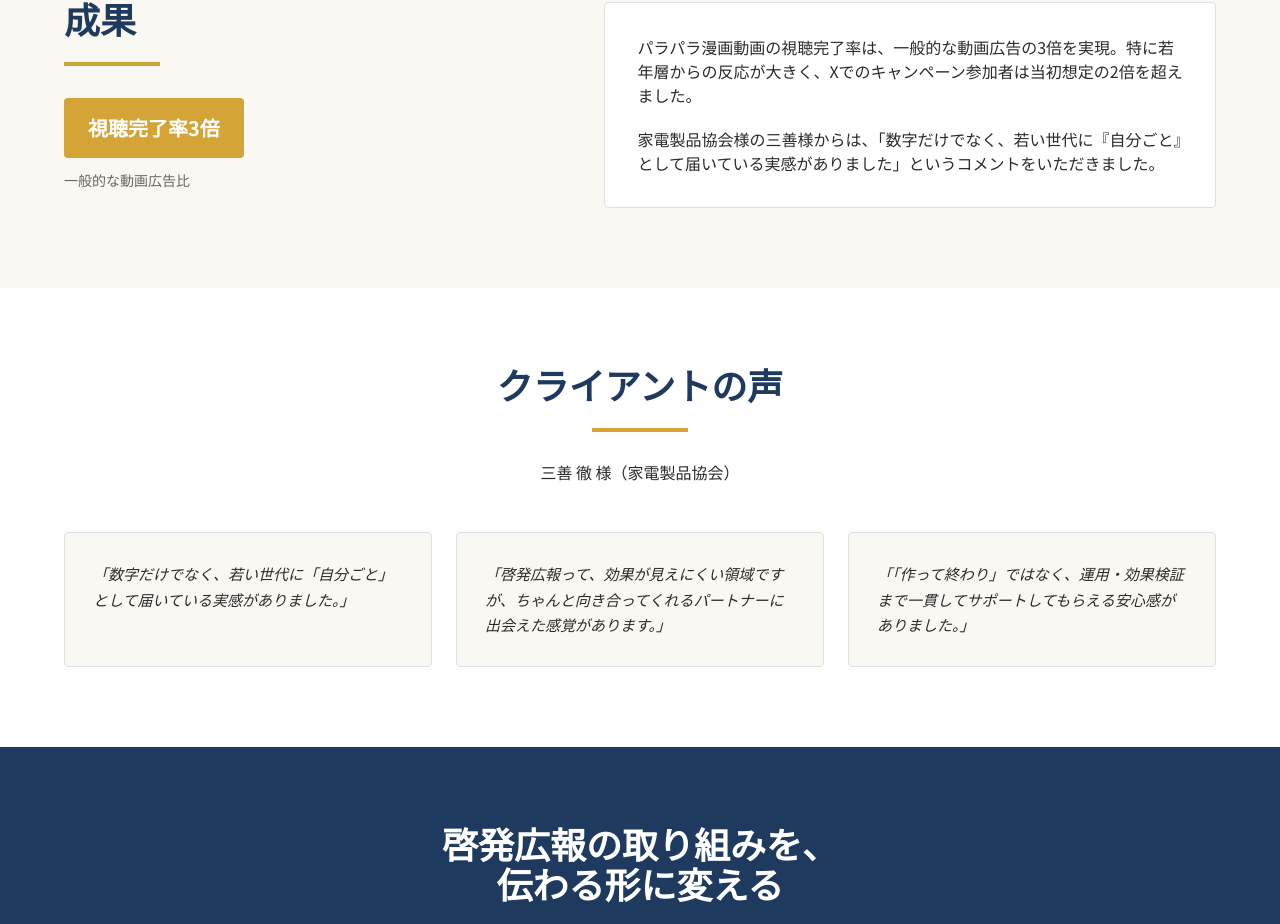
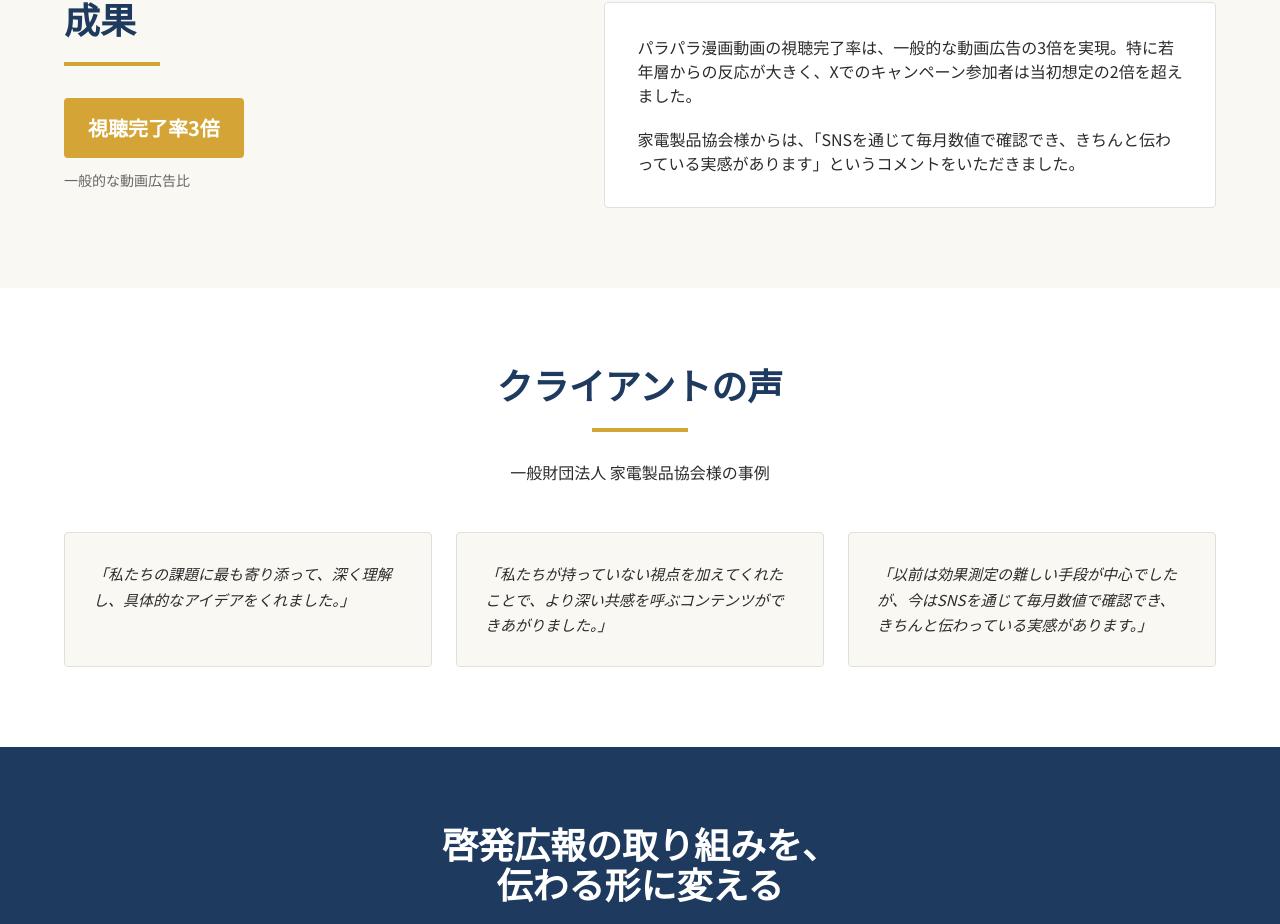
Before and after one commit to k-murakami-svg/keihatsu-koho-lab, a Next.js app: page /case/kaden-seihin-kyokai in a window 1280 px wide. Shown: the part 2234-3158 px from the top of the page. Built offline with nearby package versions, Linux system fonts and the light colour scheme.

Commit message:
Update case navigation and client voice

```diff
--- a/src/app/case/kaden-seihin-kyokai/page.tsx
+++ b/src/app/case/kaden-seihin-kyokai/page.tsx
@@ -42,9 +42,9 @@ const approach = [
 ]
 
 const comments = [
-  '数字だけでなく、若い世代に「自分ごと」として届いている実感がありました。',
-  '啓発広報って、効果が見えにくい領域ですが、ちゃんと向き合ってくれるパートナーに出会えた感覚があります。',
-  '「作って終わり」ではなく、運用・効果検証まで一貫してサポートしてもらえる安心感がありました。',
+  '私たちの課題に最も寄り添って、深く理解し、具体的なアイデアをくれました。',
+  '私たちが持っていない視点を加えてくれたことで、より深い共感を呼ぶコンテンツができあがりました。',
+  '以前は効果測定の難しい手段が中心でしたが、今はSNSを通じて毎月数値で確認でき、きちんと伝わっている実感があります。',
 ]
 
 export default function KadenSeihinKyokaiCasePage() {
@@ -191,7 +191,7 @@ export default function KadenSeihinKyokaiCasePage() {
                   パラパラ漫画動画の視聴完了率は、一般的な動画広告の3倍を実現。特に若年層からの反応が大きく、Xでのキャンペーン参加者は当初想定の2倍を超えました。
                 </p>
                 <p>
-                  家電製品協会様の三善様からは、「数字だけでなく、若い世代に『自分ごと』として届いている実感がありました」というコメントをいただきました。
+                  家電製品協会様からは、「SNSを通じて毎月数値で確認でき、きちんと伝わっている実感があります」というコメントをいただきました。
                 </p>
               </div>
             </div>
@@ -201,7 +201,7 @@ export default function KadenSeihinKyokaiCasePage() {
 
       <section className="bg-white py-[60px] md:py-20">
         <Container>
-          <SectionHeading title="クライアントの声" lead="三善 徹 様（家電製品協会）" />
+          <SectionHeading title="クライアントの声" lead="一般財団法人 家電製品協会様の事例" />
           <div className="mt-12 grid gap-6 md:grid-cols-3">
             {comments.map((comment) => (
               <blockquote
--- a/src/components/Footer.tsx
+++ b/src/components/Footer.tsx
@@ -3,7 +3,7 @@ import { Container } from '@/components/Container'
 
 const links = [
   { href: '/service/', label: 'サービス' },
-  { href: '/case/', label: '事例' },
+  { href: '/case/kaden-seihin-kyokai/', label: '事例' },
   { href: '/knowledge/', label: 'ナレッジ' },
   { href: '/about/', label: '会社情報' },
   { href: '/contact/', label: 'お問い合わせ' },
--- a/src/components/Header.tsx
+++ b/src/components/Header.tsx
@@ -4,7 +4,7 @@ import { Container } from '@/components/Container'
 
 const navItems = [
   { href: '/service/', label: 'サービス' },
-  { href: '/case/', label: '事例' },
+  { href: '/case/kaden-seihin-kyokai/', label: '事例' },
   { href: '/knowledge/', label: 'ナレッジ' },
   { href: '/about/', label: '会社情報' },
   { href: '/contact/', label: 'お問い合わせ' },
```
